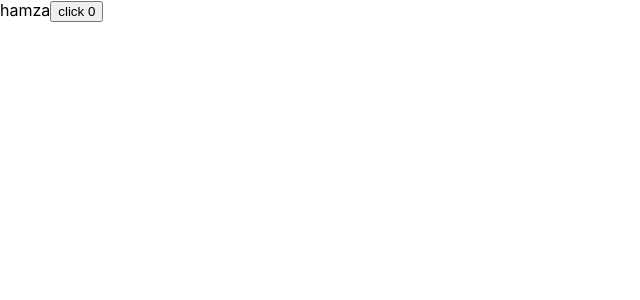
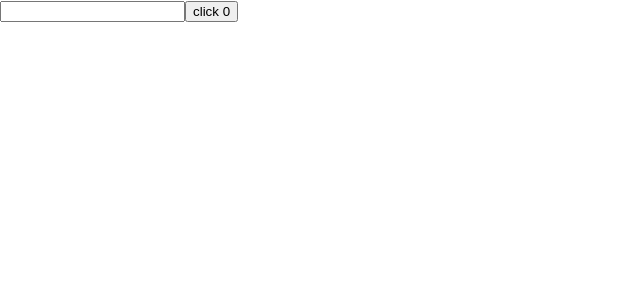
Before and after one commit to hamzakhalil3343/React_Hooks, a React (Create React App) app: page / in a window 1280 px wide. Shown: the top 300 px of the page, without its empty margins (0-640 px from the left). Built offline with nearby package versions, Linux system fonts and the light colour scheme.

Commit message:
useEffect Hook with Conditionally run effects

```diff
--- a/src/components/UseEffectHook.js
+++ b/src/components/UseEffectHook.js
@@ -2,15 +2,18 @@
 
 function UseEffectHook(props) {
     const [count,setcount]=useState(0);
+    const [name,setName]=useState('');
     useEffect(
-        ()=>{
-    document.title=`you click ${count} times`;
-}
+                ()=>{
+                document.title=`you click ${count} times`;
+                console.log('updating count times');
+                  }  ,[count]                                      //it will check the condition simply if updating count or Any Thing  else
 
-    )
+
+)
     return (
         <div>
-            hamza
+            <input type="text" value={name} onChange={e=>setName(e.target.value)} />
             <button onClick={()=>setcount(count+1)}>click {count}</button>
 
         </div>
@@ -18,3 +21,5 @@
 }
 
 export default UseEffectHook;
+
+//useEffect is called after Every Single Render
```
